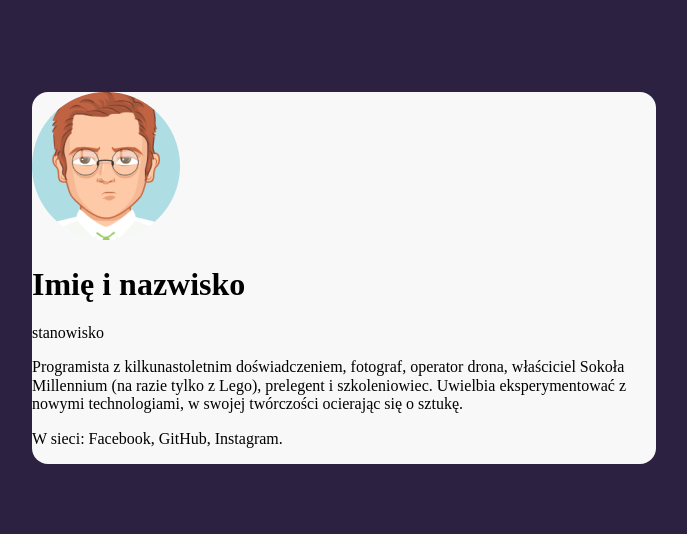
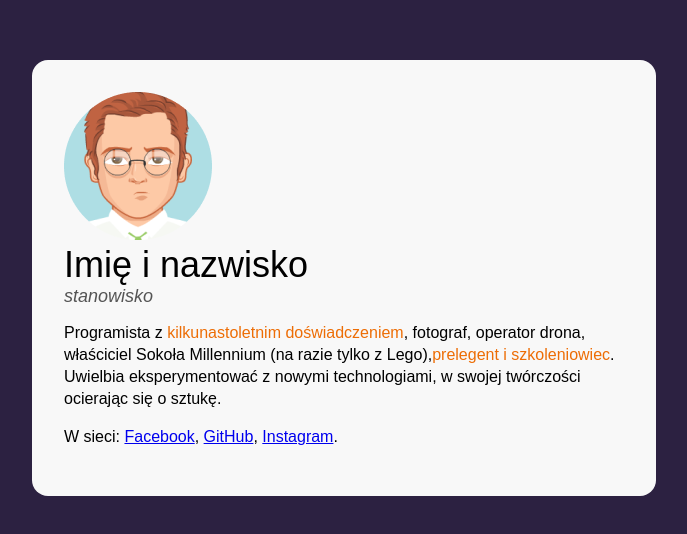
Before and after one commit to krzysztof-dudek/business-card, a plain HTML site: page index.html in a window 1280 px wide. Shown: the part 122-656 px from the top of the page, without its empty margins (296-983 px from the left). Drawn offline with Linux system fonts and the light colour scheme.

Commit message:
complete BEM

```diff
--- a/index.html
+++ b/index.html
@@ -9,20 +9,24 @@
   </head>
   <body>
     <main class="main">
-      <article>
-        <img src="avatar.png" alt="Zdjęcie Imię i nazwisko"/>
-        <header>
-          <h1>Imię i nazwisko</h1>
-          <p>stanowisko</p>
+      <article class="person">
+        <img
+          class="person__picture"
+          src="avatar.png"
+          alt="Zdjęcie Imię i nazwisko"
+        />
+        <header class="person__info">
+          <h1 class="person__name">Imię i nazwisko</h1>
+          <p class="person__position">stanowisko</p>
         </header>
-        <p>
-            Programista z kilkunastoletnim doświadczeniem, fotograf, operator
-            drona, właściciel Sokoła Millennium (na razie tylko z Lego), prelegent
-            i szkoleniowiec. Uwielbia eksperymentować z nowymi technologiami, w
-            swojej twórczości ocierając się o sztukę.
+        <p class="person__description">
+          Programista z <strong class="special">kilkunastoletnim doświadczeniem</strong>, fotograf, operator
+          drona, właściciel Sokoła Millennium (na razie tylko z Lego),<strong class="special">prelegent
+          i szkoleniowiec</strong>. Uwielbia eksperymentować z nowymi technologiami, w
+          swojej twórczości ocierając się o sztukę.
         </p>
-        <p>
-            W sieci: Facebook, GitHub, Instagram.
+        <p class="person__description">
+          W sieci: <a class="person__link" href="#">Facebook</a>, <a class="person__link" href="#">GitHub</a>, <a class="person__link" href="#">Instagram</a>.
         </p>
       </article>
     </main>
--- a/style.css
+++ b/style.css
@@ -1,13 +1,54 @@
+html {
+  box-sizing: border-box;
+}
+
+*,
+*:before,
+*:after {
+  box-sizing: inherit;
+}
+
 body {
-background: #2C2141;
+  background: #2c2141;
   display: flex;
   align-items: center;
   justify-content: center;
   min-height: 100vh;
+  font-family: Arial, Helvetica, sans-serif;
 }
+
 .main {
-    background: #F8F8F8;
+  background: #f8f8f8;
   border-radius: 16px;
   width: 624px;
-    margin: 16px
+  margin: 16px;
+  padding: 32px;
 }
+
+.person {
+
+}
+
+.person__description {
+  font-style: 16px;
+  line-height: 22px;
+}
+
+
+.person__name {
+  font-size: 36px;
+  margin: 0;
+  font-weight: normal;
+}
+
+.person__position {
+  font-size: 18px;
+  color: #545454;
+  margin: 0;
+  font-style: italic;
+}
+
+.special {
+  color: #ED6D05;
+  font-weight: normal;
+}
```
Lines whose indentation alone changed are shown as unchanged.
